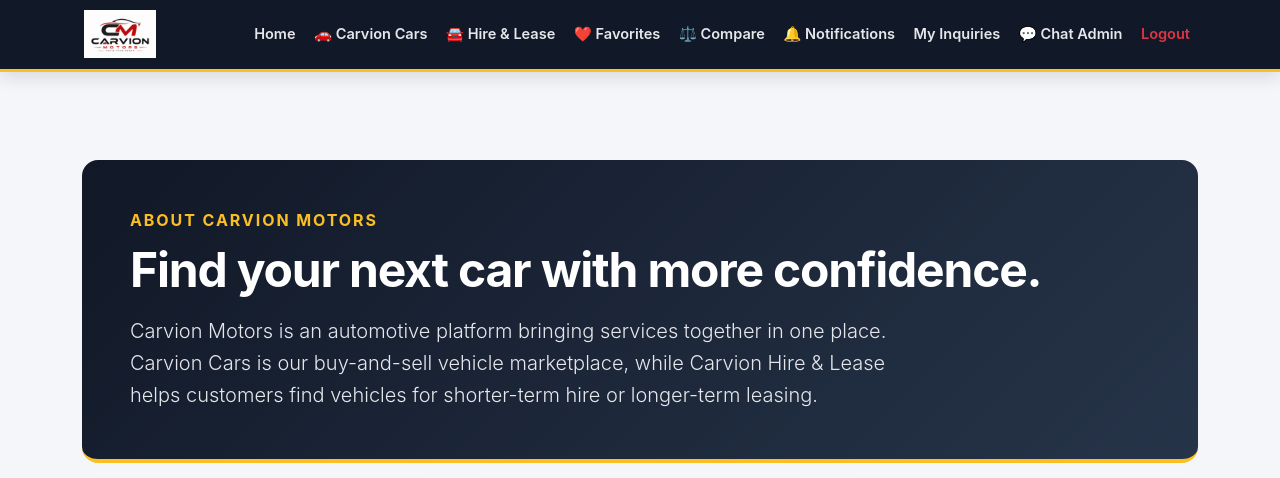
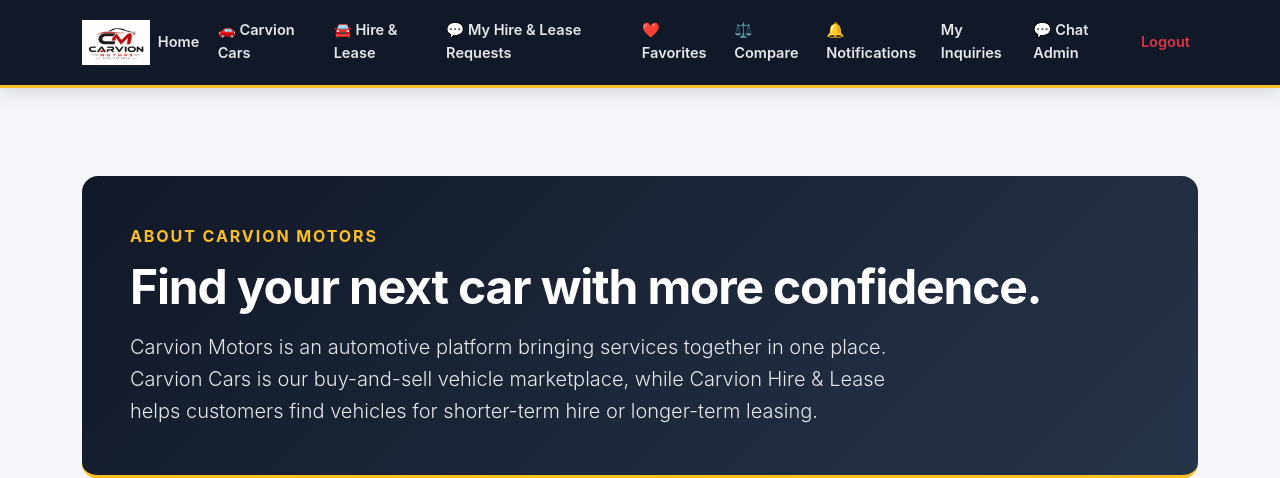
Before and after one commit to markkims001-crypto/carvion-motors, a Flask app: page /about in a window 1280 px wide. Shown: the top 478 px of the page. Run offline with Flask 3, Linux system fonts and the light colour scheme; the visitor is signed in with stand-in values (Sample User, id 1); data that the repository does not hold is empty; some libraries are stand-ins or nearby versions.

Commit message:
Link customer hire and lease request inbox

```diff
--- a/templates/base.html
+++ b/templates/base.html
@@ -244,6 +244,7 @@
                 <li class="nav-item"><a class="nav-link" href="{{ url_for('home') }}">Home</a></li>
                 <li class="nav-item"><a class="nav-link" href="{{ url_for('cars.all_cars') }}">🚗 Carvion Cars</a></li>
                 <li class="nav-item"><a class="nav-link" href="{{ url_for('hire_lease.hire_lease_home') }}">🚘 Hire &amp; Lease</a></li>
+                {% if current_user.is_authenticated %}<li class="nav-item"><a class="nav-link" href="{{ url_for('hire_lease.my_service_requests') }}">💬 My Hire &amp; Lease Requests</a></li>{% endif %}
                 {% if current_user.is_authenticated %}
                 <li class="nav-item">
                     <a class="nav-link {% if unread_favorites > 0 %}nav-unread{% endif %}" href="{{ url_for('cars.favorites') }}">
```
